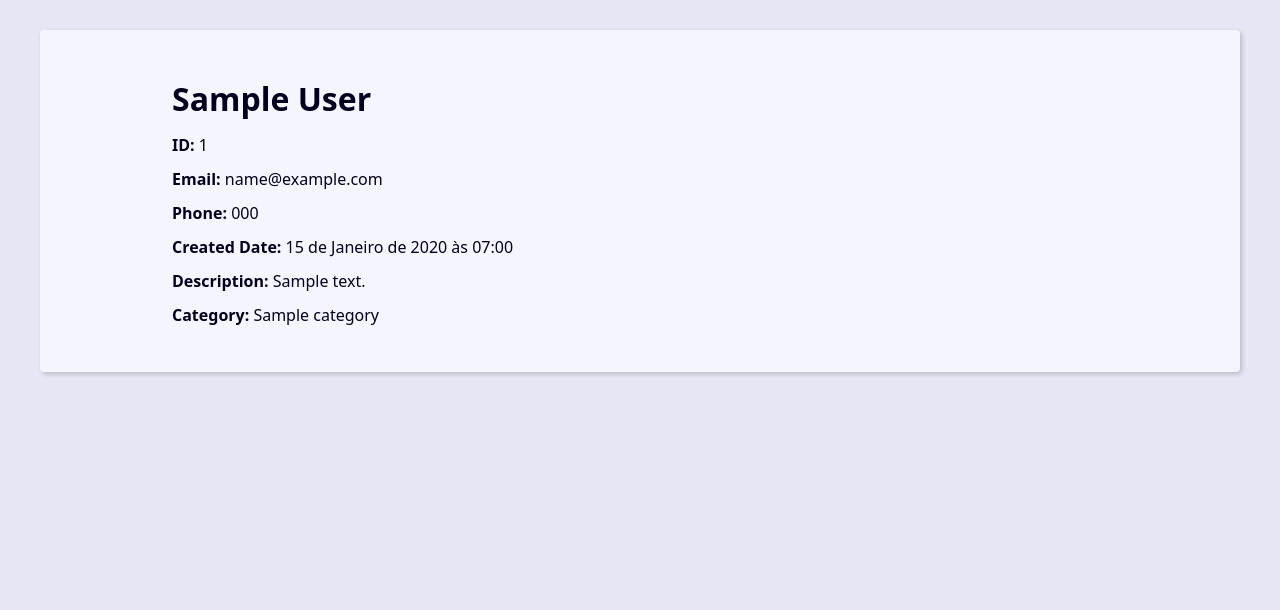
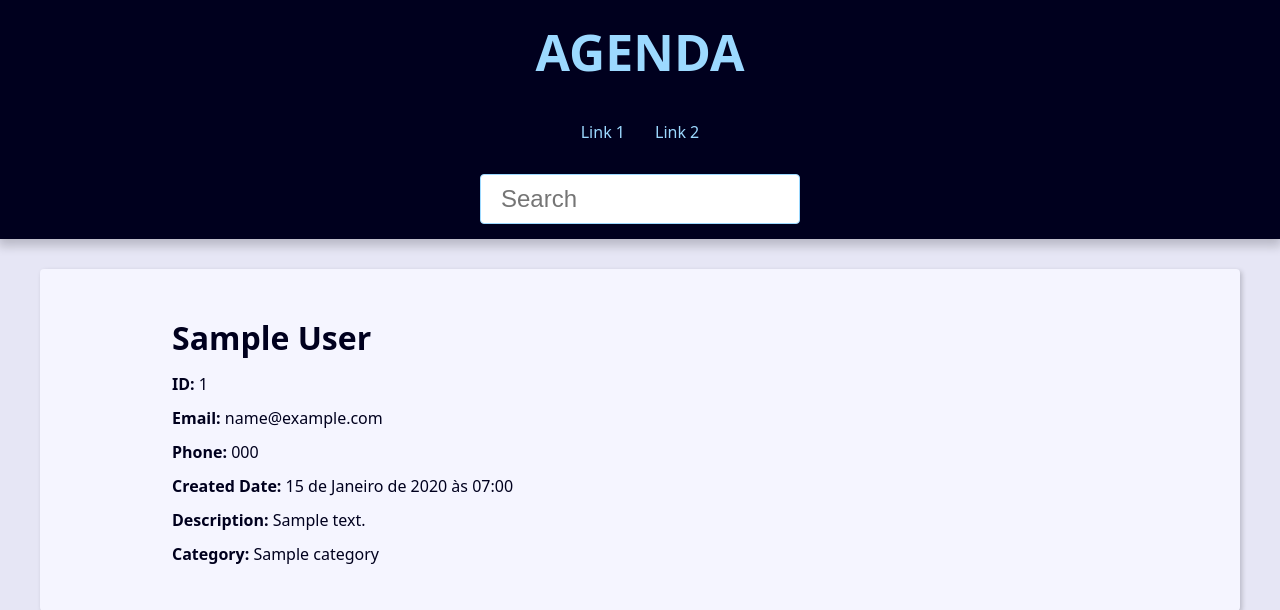
Before and after one commit to LucasPMartins/Project-Agenda-Django, a Django app: page /1/ in a window 1280 px wide. Shown: the top 610 px of the page. Run offline with Django 5.2, Linux system fonts and the light colour scheme; tables that the repository leaves empty hold one stand-in row (values such as "Sample post").

Commit message:
Refactor base templates; add header and head partials, implement search functionality for contacts

```diff
--- a/base_templates/global/base.html
+++ b/base_templates/global/base.html
@@ -1,16 +1,14 @@
-{% load static %}<!DOCTYPE html>
-<html lang="en">
+<!DOCTYPE html>
+<html lang="pt-BR">
 
 <head>
-    <meta charset="UTF-8">
-    <meta name="viewport" content="width=device-width, initial-scale=1.0">
-    <title>Document</title>
-    <link rel="stylesheet" href="{% static 'global/css/style.css' %}">
+    {% include 'global/partials/_head.html' %}
 </head>
 
 <body>
+    {% include 'global/partials/_header.html' %}
     <main class='content'>
-    {% block content %}{% endblock content %}
+        {% block content %}{% endblock content %}
     </main>
 </body>
 
--- /dev/null
+++ b/base_templates/global/partials/_head.html
@@ -0,0 +1,5 @@
+{% load static %}
+<meta charset="UTF-8">
+<meta name="viewport" content="width=device-width, initial-scale=1.0">
+<title>{{ site_title }}Agenda</title>
+<link rel="stylesheet" href="{% static 'global/css/style.css' %}">
--- /dev/null
+++ b/base_templates/global/partials/_header.html
@@ -0,0 +1,26 @@
+<header class="header">
+    <h1 class="header-heading">
+        <a href="{% url 'contact:index' %}" class="header-link">AGENDA</a>
+    </h1>
+    <nav class="menu">
+        <ul class="menu-list">
+            <li class="menu-item">
+                <a href="" class="menu-link">
+                    Link 1
+                </a>
+            </li>
+            <li class="menu-item">
+                <a href="" class="menu-link">
+                    Link 2
+                </a>
+            </li>
+        </ul>
+    </nav>
+
+    <div class="search">
+        <form action="{% url 'contact:search' %}" method="GET">
+            <input type="text" class="search-input" placeholder="Search" id="search" name="q"
+                value="{{ request.GET.q.strip }}">
+        </form>
+    </div>
+</header>
--- a/contact/templates/contact/contact.html
+++ b/contact/templates/contact/contact.html
@@ -5,6 +5,7 @@
     <h1 class="single-contact-name">
         {{contact.first_name}} {{contact.last_name}}
     </h1>
+
     <p><b>ID: </b>{{contact.id}}</p>
     <p><b>Email: </b>{{contact.email}}</p>
     <p><b>Phone: </b>{{contact.phone}}</p>
--- a/contact/urls.py
+++ b/contact/urls.py
@@ -5,5 +5,6 @@ app_name = 'contact'
 
 urlpatterns = [
     path('<int:contact_id>/', views.contact, name='contact'),
+    path('search/', views.search, name='search'),
     path('', views.index, name='index'),
 ]
--- a/contact/views/contact_views.py
+++ b/contact/views/contact_views.py
@@ -1,14 +1,41 @@
-from django.shortcuts import render,get_object_or_404
+from django.shortcuts import render,get_object_or_404,redirect
+from django.db.models import Q
 from contact.models import Contact
 from django.http import Http404
 
 def index(request):
     contacts = Contact.objects.filter(show=True).order_by('-id')
+
     context = {
         'contacts': contacts,
+        'site_title': 'Contatos - '
     }
     return render(request, 'contact/index.html',context=context)
 
+def search(request):
+    search_value = request.GET.get('q','').strip()
+
+    if search_value == '':
+        return redirect('contact:index')
+    full_name = search_value.split(' ')
+    contacts = Contact.objects\
+        .filter(show=True)\
+        .filter(
+            Q(first_name__icontains=search_value) |
+            Q(last_name__icontains=search_value) |
+            Q(email__icontains=search_value) |
+            Q(phone__icontains=search_value) |
+            Q(first_name__icontains=full_name[0]) |
+            Q(last_name__icontains=full_name[-1])
+        )\
+        .order_by('-id')
+
+    context = {
+        'contacts': contacts,
+        'site_title': 'Procurar - ',
+        'search_value': search_value
+    }
+    return render(request, 'contact/index.html',context=context)
 
 def contact(request,contact_id):
     # single_contact = Contact.objects.filter(pk=contact_id).first()
@@ -18,5 +45,6 @@ def contact(request,contact_id):
 
     context = {
         'contact': single_contact,
+        'site_title': f'{single_contact.first_name} {single_contact.last_name} - '
     }
     return render(request, 'contact/contact.html',context=context)
```
Also changed, not shown: contact/templates/contact/index.html (+9 -0 lines).
